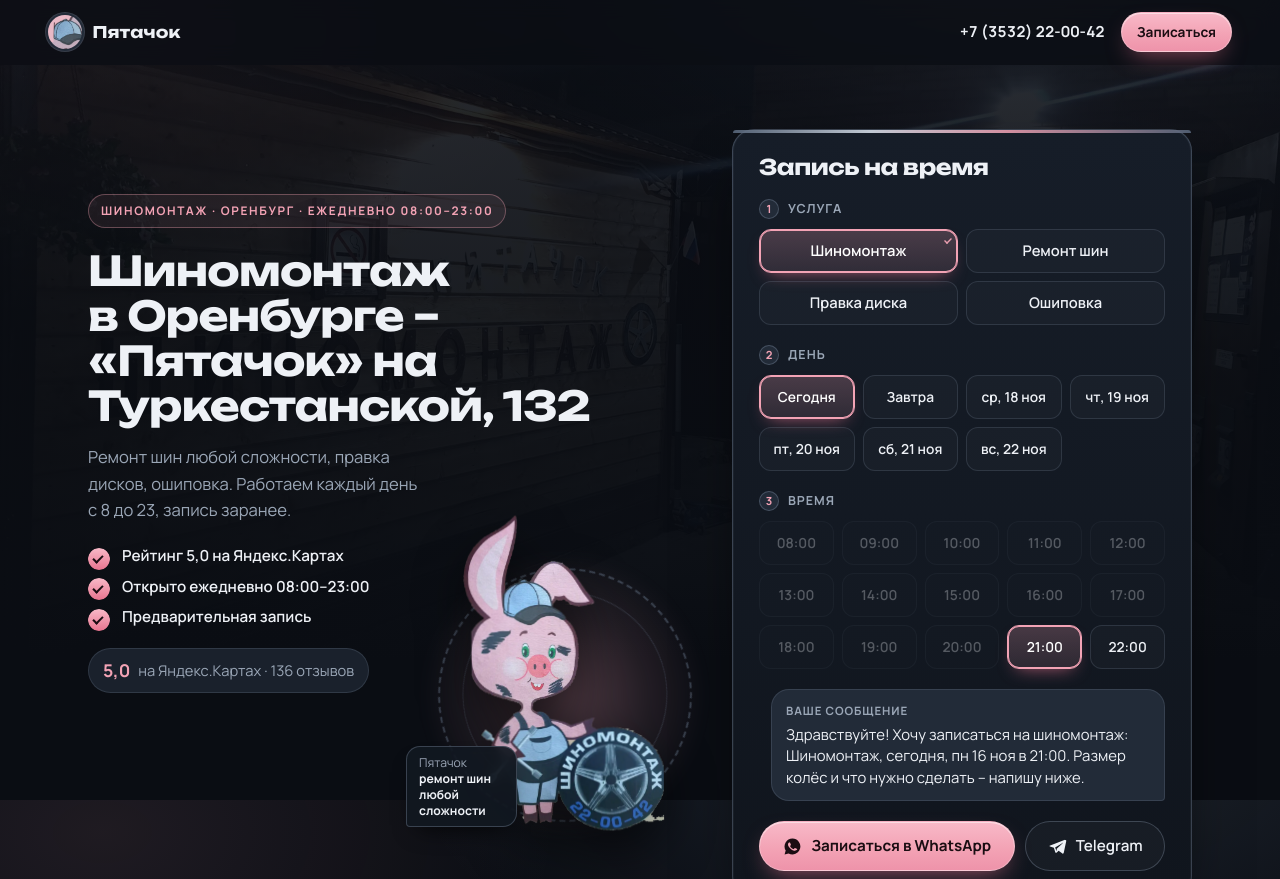
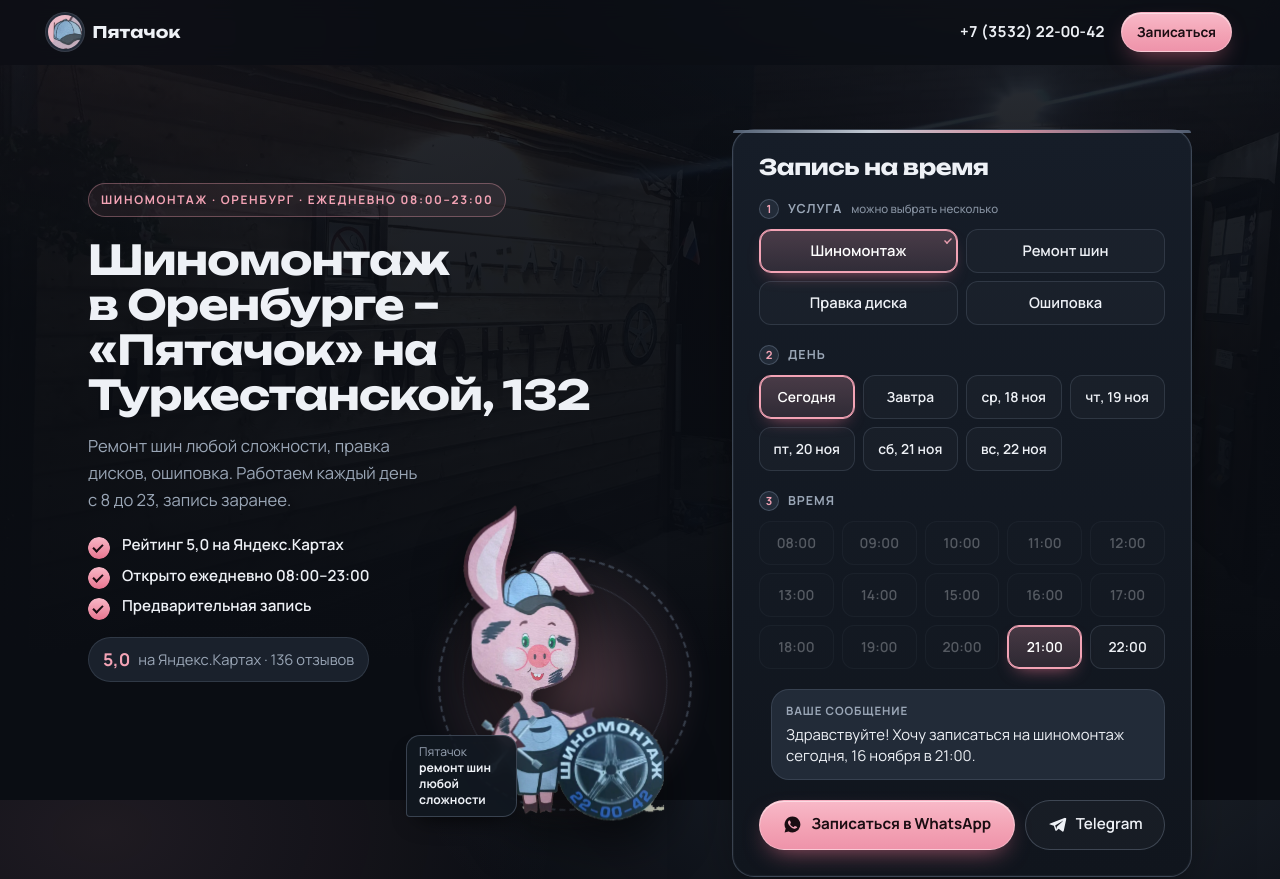
Before and after one commit to svetlana-gerasyuk/pyatachok-orenburg, a plain HTML site: page index.html in a window 1280 px wide. Shown: the top 879 px of the page. Drawn offline with Linux system fonts and the light colour scheme.

Commit message:
Запись: несколько услуг, сообщение со всеми выбранными

```diff
--- a/index.html
+++ b/index.html
@@ -40,10 +40,10 @@
       <div class="pig" role="img" aria-label="Фирменный персонаж «Пятачок» с колесом"><div class="pig__halo"></div><div class="pig__ring"></div><div class="pig__stage"><div class="pig__bob"><img class="pig__body" src="assets/pig-body.webp" alt="" width="640" height="1017" decoding="async"><img class="pig__ear" src="assets/pig-ear.webp" alt="" width="640" height="1017" decoding="async"><i class="pig__lid pig__lid--l"></i><i class="pig__lid pig__lid--r"></i></div></div><p class="pig__tag">Пятачок<b>ремонт шин любой сложности</b></p></div>
       <figure class="s-hero__photo"><img class="" src="assets/hero.webp" alt="Шиномонтаж «Пятачок» вечером, вывеска и вход" loading="lazy" decoding="async"></figure>
     </div>
-    <div class="s-hero__widget" id="widget"><form class="s-widget" data-s-booking data-days="7" data-closed="" data-slots="08:00,09:00,10:00,11:00,12:00,13:00,14:00,15:00,16:00,17:00,18:00,19:00,20:00,21:00,22:00" data-message="Здравствуйте! Хочу записаться на шиномонтаж: {услуга}, {день} в {время}. Размер колёс и что нужно сделать – напишу ниже." onsubmit="return false">
+    <div class="s-hero__widget" id="widget"><form class="s-widget" data-s-booking data-days="7" data-closed="" data-slots="08:00,09:00,10:00,11:00,12:00,13:00,14:00,15:00,16:00,17:00,18:00,19:00,20:00,21:00,22:00" data-message="Здравствуйте! Хочу записаться на {услуга} {день} в {время}." onsubmit="return false">
       <h2 class="s-widget__title">Запись на время</h2>
-      <fieldset><legend>Услуга</legend>
-        <div class="s-chips s-chips--col"><label class="s-chip s-chip--row"><input type="radio" name="svc" value="0" data-name="Шиномонтаж" data-price="" data-from="" data-min="" checked><span>Шиномонтаж</span><b></b></label><label class="s-chip s-chip--row"><input type="radio" name="svc" value="1" data-name="Ремонт шин" data-price="" data-from="" data-min=""><span>Ремонт шин</span><b></b></label><label class="s-chip s-chip--row"><input type="radio" name="svc" value="2" data-name="Правка диска" data-price="" data-from="" data-min=""><span>Правка диска</span><b></b></label><label class="s-chip s-chip--row"><input type="radio" name="svc" value="3" data-name="Ошиповка" data-price="" data-from="" data-min=""><span>Ошиповка</span><b></b></label></div>
+      <fieldset><legend>Услуга <small>можно выбрать несколько</small></legend>
+        <div class="s-chips s-chips--col"><label class="s-chip s-chip--row"><input type="checkbox" name="svc" value="0" data-name="Шиномонтаж" data-price="" data-from="" data-min="" checked><span>Шиномонтаж</span><b></b></label><label class="s-chip s-chip--row"><input type="checkbox" name="svc" value="1" data-name="Ремонт шин" data-price="" data-from="" data-min=""><span>Ремонт шин</span><b></b></label><label class="s-chip s-chip--row"><input type="checkbox" name="svc" value="2" data-name="Правка диска" data-price="" data-from="" data-min=""><span>Правка диска</span><b></b></label><label class="s-chip s-chip--row"><input type="checkbox" name="svc" value="3" data-name="Ошиповка" data-price="" data-from="" data-min=""><span>Ошиповка</span><b></b></label></div>
       </fieldset>
       <fieldset><legend>День</legend><div class="s-chips" data-s-days></div></fieldset>
       <fieldset><legend>Время</legend><div class="s-chips" data-s-times></div></fieldset>
--- a/pyatachok.css
+++ b/pyatachok.css
@@ -134,3 +134,4 @@ h1, h2, h3 { letter-spacing: -.02em; }
   .s-hero h1 { font-size: clamp(1.7rem, 8vw, 2.1rem); }
   .pig__tag { left: -2%; }
 }
+.s-widget legend small { font: 500 .72rem var(--f-text); letter-spacing: 0; text-transform: none; color: var(--c-ink-soft); opacity: .85; }
--- a/style.js
+++ b/style.js
@@ -58,6 +58,7 @@
     const daysBox = booking.querySelector("[data-s-days]"), timesBox = booking.querySelector("[data-s-times]");
     const closed = (booking.dataset.closed || "").split(",").filter(Boolean).map(Number);
     const slots = (booking.dataset.slots || "").split(",").filter(Boolean);
+    const monG = ["января","февраля","марта","апреля","мая","июня","июля","августа","сентября","октября","ноября","декабря"];
     const wd = ["вс", "пн", "вт", "ср", "чт", "пт", "сб"], mon = ["янв", "фев", "мар", "апр", "мая", "июн", "июл", "авг", "сен", "окт", "ноя", "дек"];
     const today = new Date(); let made = 0;
     for (let i = 0; made < +booking.dataset.days && i < 21; i++) {
@@ -65,7 +66,7 @@
       if (closed.includes(d.getDay())) continue;
       const label = i === 0 ? "Сегодня" : i === 1 ? "Завтра" : wd[d.getDay()] + ", " + d.getDate() + " " + mon[d.getMonth()];
       const full = (i < 2 ? label.toLowerCase() + ", " : "") + wd[d.getDay()] + " " + d.getDate() + " " + mon[d.getMonth()];
-      daysBox.insertAdjacentHTML("beforeend", `<label class="s-chip"><input type="radio" name="day" value="${made}" data-full="${full}"${made === 0 ? " checked" : ""}><span>${label}</span></label>`);
+      daysBox.insertAdjacentHTML("beforeend", `<label class="s-chip"><input type="radio" name="day" value="${made}" data-full="${full}" data-gen="${(i === 0 ? "сегодня, " : i === 1 ? "завтра, " : "") + d.getDate() + " " + monG[d.getMonth()]}"${made === 0 ? " checked" : ""}><span>${label}</span></label>`);
       made++;
     }
     const drawTimes = () => {
@@ -82,10 +83,12 @@
       if (keep && !timesBox.querySelector("input:checked")) { const f = timesBox.querySelector("input:not([disabled])"); if (f) f.checked = true; }
       if (firstFree) timesBox.insertAdjacentHTML("beforeend", `<p class="s-demo">На сегодня окна закончились – выберите другой день.</p>`);
     };
+    const acc = { "шиномонтаж": "шиномонтаж", "ремонт шин": "ремонт шин", "правка диска": "правку диска", "ошиповка": "ошиповку" };
+    const list = (arr) => arr.length < 2 ? arr.join("") : arr.slice(0, -1).join(", ") + " и " + arr[arr.length - 1];
     const update = () => {
-      const s = booking.querySelector("input[name=svc]:checked"), d = daysBox.querySelector("input:checked"), t = timesBox.querySelector("input:checked");
-      const price = s && s.dataset.price ? " (" + (s.dataset.from ? "от " : "") + rub(+s.dataset.price) + ")" : "";
-      setMessage(booking.dataset.message.replace("{услуга}", s ? s.dataset.name + price : "").replace("{день}", d ? d.dataset.full : "").replace("{время}", t ? t.value : "время уточню"));
+      const picked = [...booking.querySelectorAll("input[name=svc]:checked")].map((x) => { const n = x.dataset.name; return acc[n.toLowerCase()] || n.toLowerCase(); });
+      const d = daysBox.querySelector("input:checked"), t = timesBox.querySelector("input:checked");
+      setMessage(booking.dataset.message.replace("{услуга}", picked.length ? list(picked) : "шиномонтаж").replace("{день}", d ? d.dataset.gen || d.dataset.full : "").replace("{время}", t ? t.value : "время уточню"));
     };
     daysBox.addEventListener("change", () => { drawTimes(); update(); });
     booking.addEventListener("change", update);
```
